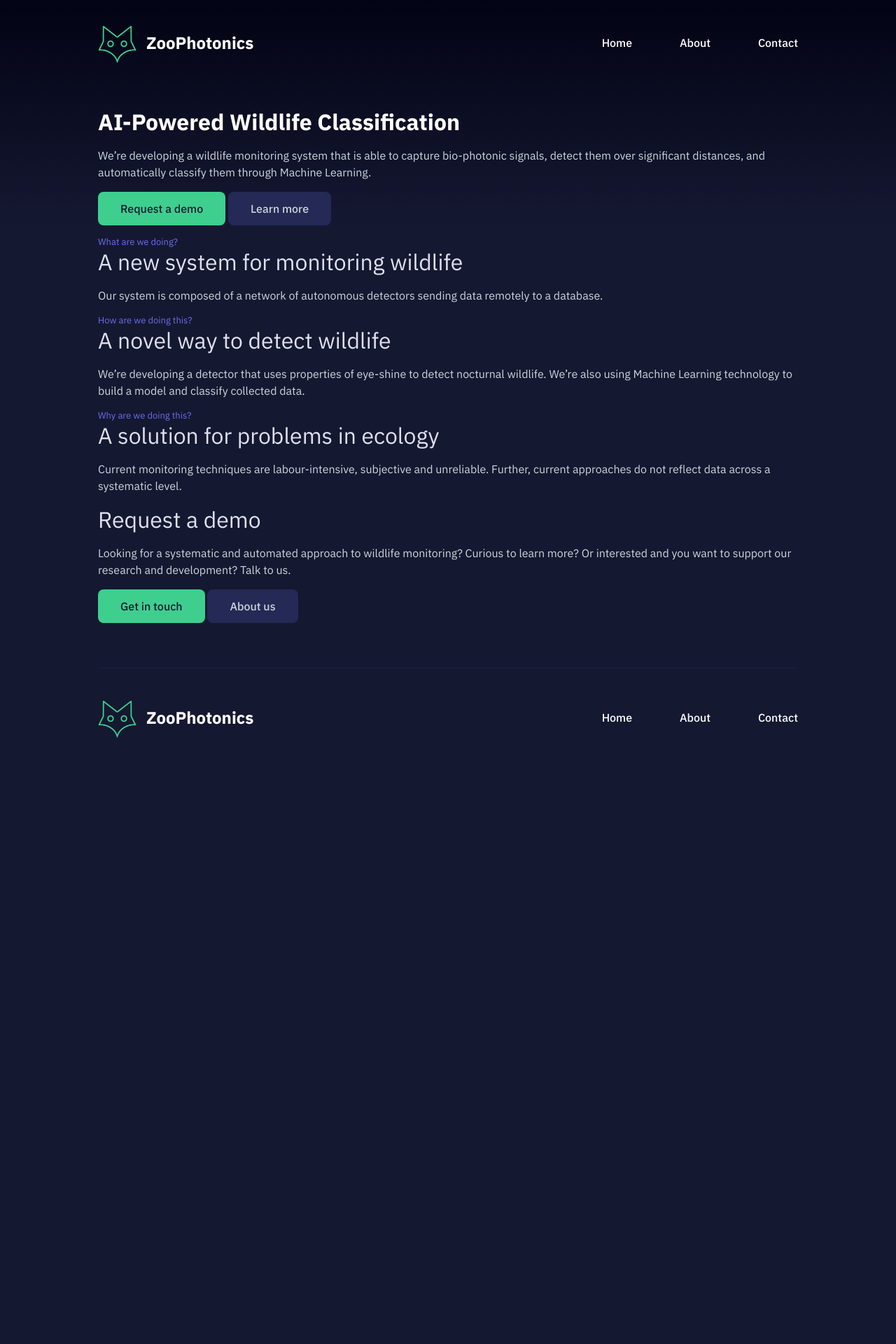
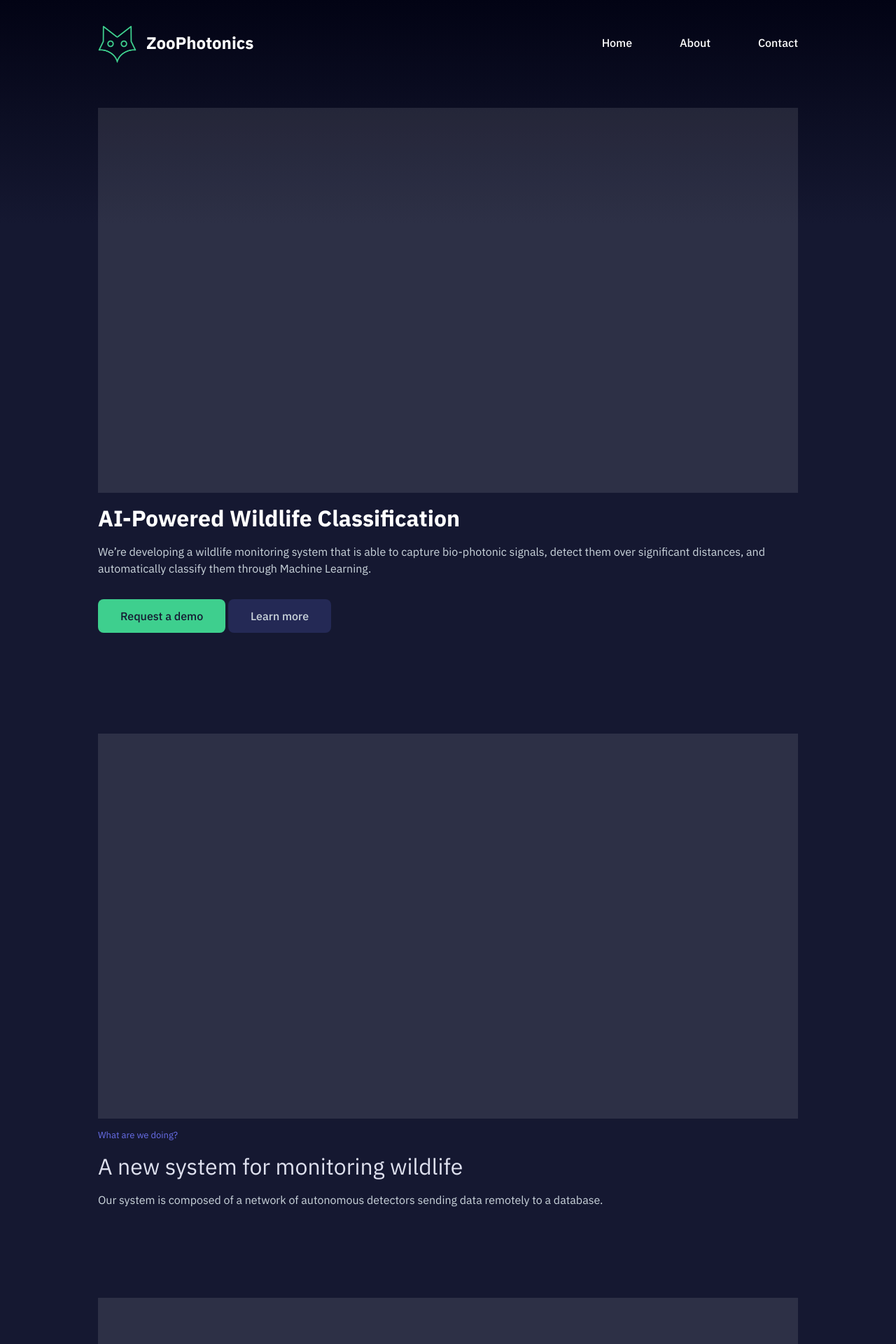
Before and after one commit to SensorTeam/website, a Jekyll site: the page built from source/home.html, in a window 1280 px wide. Shown: the top 1920 px of the page at 70% size. Built offline with Jekyll 4.4.1, drawn with Linux system fonts in a browser that asks for light colours; before the commit the page ends 1120 px from its top, so only the background shows below that.

Commit message:
Build homepage mobile layout

```diff
--- a/source/_sass/home.scss
+++ b/source/_sass/home.scss
@@ -1,3 +1,45 @@
 // ------------------------------------------
-// Home (index.html)
+// Home (home.html)
 // ------------------------------------------
+
+
+.home {
+
+	.buttons {
+		margin-top: 32px;
+
+		.button {
+			margin-bottom: 16px;
+		}
+	}
+
+	.banner {
+		figure {
+			background-color: rgba(255,255,255,0.1);
+			width: 100%;
+			padding-top: 55%;
+		}
+	}
+
+	.info {
+		margin-top: 128px;
+
+		figure {
+			background-color: rgba(255,255,255,0.1);
+			width: 100%;
+			padding-top: 55%;
+		}
+
+		.meta {
+			margin-bottom: 16px;
+		}
+	}
+
+	.prompt {
+		margin-top: 128px;
+		padding-top: 32px;
+		margin-bottom: -32px;
+		border-top: 1px solid lighten($color--background, 5%);
+	}
+
+}
--- a/source/home.html
+++ b/source/home.html
@@ -5,6 +5,7 @@
 ---
 
 <section class="banner">
+	<figure></figure>
 	<h1>AI-Powered Wildlife Classification</h1>
 	<p>We’re developing a wildlife monitoring system that is able to capture bio-photonic signals, detect them over significant distances, and automatically classify them through Machine Learning.</p>
 	<div class="buttons">
--- a/source/static/style.scss
+++ b/source/static/style.scss
@@ -10,3 +10,5 @@
 @import 'header';
 @import 'footer';
 @import 'nav';
+
+@import 'home';
```
